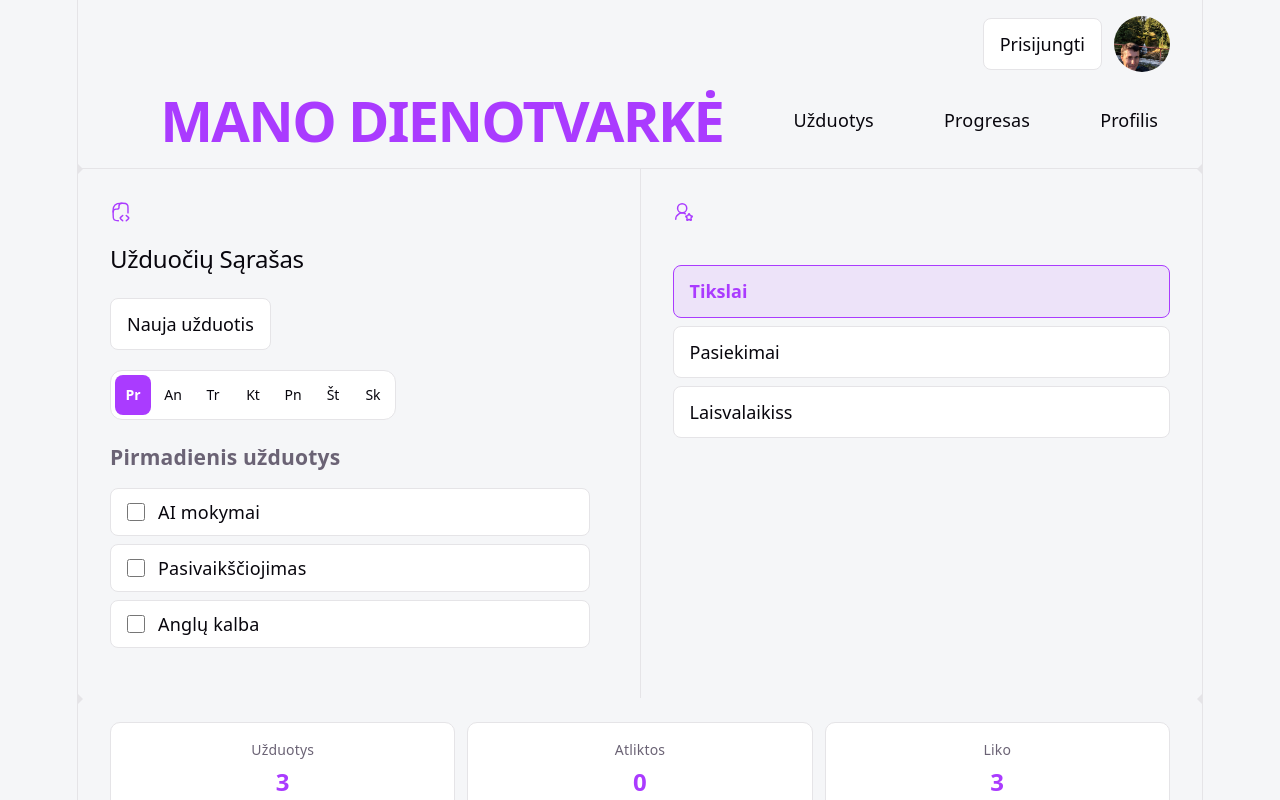
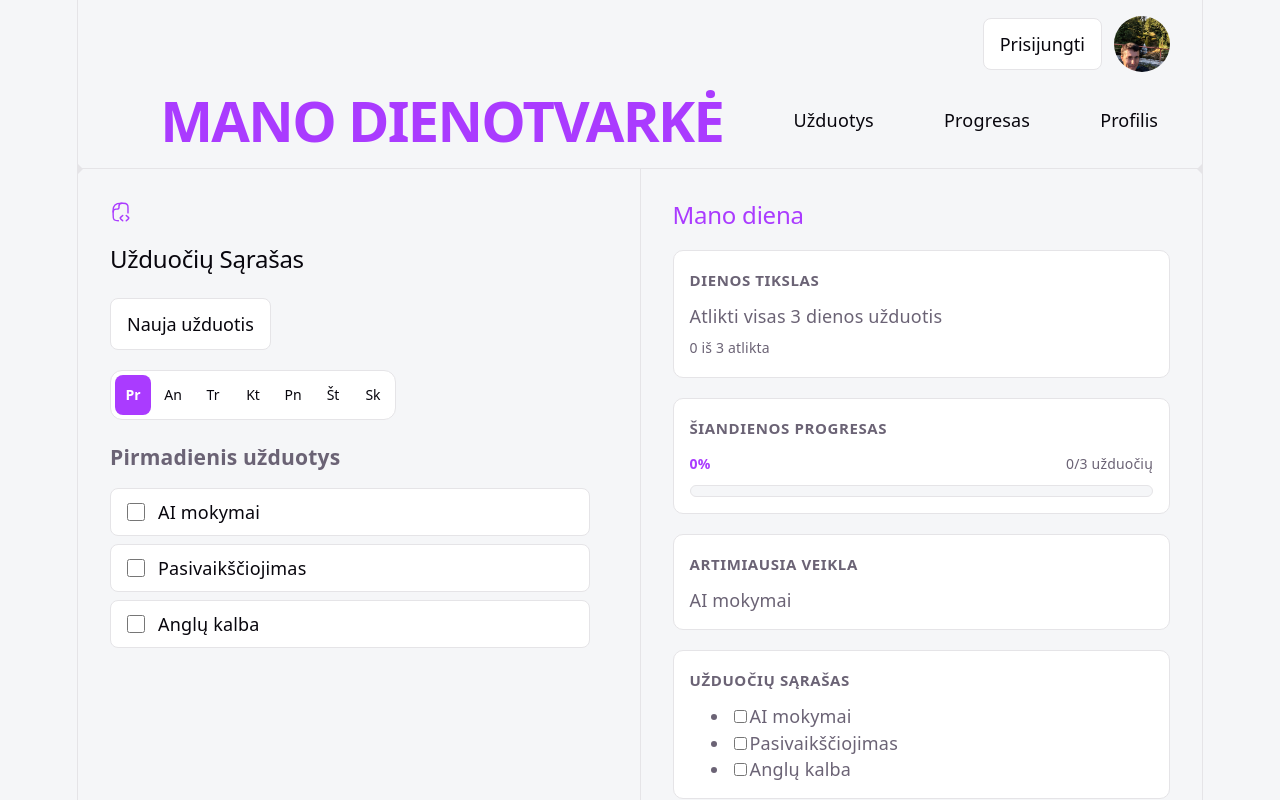
Before and after one commit to mariusbrazas78-bit/pirmas-projektas, a React (Vite) app: page / in a window 1280 px wide. Shown: the top 800 px of the page. Built offline with nearby package versions, Linux system fonts and the light colour scheme.

Commit message:
atsirado naujas blokas Mano diena

```diff
--- a/src/App.css
+++ b/src/App.css
@@ -306,6 +306,78 @@
   }
 }
 
+#social {
+  .my-day-panel {
+    display: flex;
+    flex-direction: column;
+    gap: 20px;
+    max-width: 520px;
+    margin-inline: auto;
+    text-align: left;
+  }
+
+  .my-day-panel > h2 {
+    margin: 0;
+    color: var(--accent);
+  }
+
+  .my-day-section {
+    padding: 16px;
+    border: 1px solid var(--border);
+    border-radius: 10px;
+    background: var(--social-bg);
+  }
+
+  .my-day-section h3 {
+    margin: 0 0 10px;
+    font-size: 15px;
+    text-transform: uppercase;
+    letter-spacing: 0.04em;
+  }
+
+  .my-day-section p {
+    margin: 0;
+  }
+
+  .my-day-detail {
+    margin-top: 6px !important;
+    color: var(--text);
+    font-size: 14px;
+  }
+
+  .my-day-progress-copy {
+    display: flex;
+    justify-content: space-between;
+    margin-bottom: 8px;
+    color: var(--text);
+    font-size: 14px;
+  }
+
+  .my-day-progress-copy span:first-child {
+    color: var(--accent);
+    font-weight: 700;
+  }
+
+  .my-day-progress-track {
+    height: 10px;
+    overflow: hidden;
+    border: 1px solid var(--border);
+    border-radius: 8px;
+    background: var(--bg);
+  }
+
+  .my-day-progress-fill {
+    height: 100%;
+    border-radius: inherit;
+    background: var(--accent);
+    transition: width 0.3s ease;
+  }
+
+  .my-day-task-list {
+    margin: 0;
+  }
+}
+
 #spacer ul {
   list-style: none;
   padding: 0;
--- a/src/App.jsx
+++ b/src/App.jsx
@@ -16,7 +16,6 @@ const weekDays = [
 
 const shortWeekDays = ['Pr', 'An', 'Tr', 'Kt', 'Pn', 'Št', 'Sk']
 
-const categories = ['Tikslai', 'Pasiekimai', 'Laisvalaikiss']
 const initialTasks = [
   { id: 1, title: 'AI mokymai', completed: false },
   { id: 2, title: 'Pasivaikščiojimas', completed: false },
@@ -32,7 +31,6 @@ const initialTasksByDay = Object.fromEntries(
 
 function App() {
   const [selectedDay, setSelectedDay] = useState('Pirmadienis')
-  const [selectedCategory, setSelectedCategory] = useState('Tikslai')
   const [showLogin, setShowLogin] = useState(false)
   const [tasksByDay, setTasksByDay] = useState(initialTasksByDay)
   const [newTaskTitle, setNewTaskTitle] = useState('')
@@ -40,6 +38,7 @@ function App() {
   const tasks = tasksByDay[selectedDay] ?? []
   const completedTasks = tasks.filter((task) => task.completed).length
   const remainingTasks = tasks.length - completedTasks
+  const nextTask = tasks.find((task) => !task.completed)
   const taskProgress = tasks.length === 0
     ? 0
     : Math.round((completedTasks / tasks.length) * 100)
@@ -187,29 +186,60 @@ function App() {
         </div>
 
         <div id="social">
-          <svg
-            className="icon"
-            role="presentation"
-            aria-hidden="true"
-          >
-            <use href="/icons.svg#social-icon"></use>
-          </svg>
+          <section className="my-day-panel" aria-labelledby="my-day-title">
+            <h2 id="my-day-title">Mano diena</h2>
 
-          <div className="week-days" role="group" aria-label="Pasirinkite kategoriją">
-            {categories.map((category) => (
-              <button
-                key={category}
-                type="button"
-                className="day-button"
-                aria-pressed={selectedCategory === category}
-                onClick={() => setSelectedCategory(category)}
+            <div className="my-day-section">
+              <h3>Dienos tikslas</h3>
+              <p>Atlikti visas {tasks.length} dienos užduotis</p>
+              <p className="my-day-detail">{completedTasks} iš {tasks.length} atlikta</p>
+            </div>
+
+            <div className="my-day-section">
+              <h3>Šiandienos progresas</h3>
+              <div className="my-day-progress-copy">
+                <span>{taskProgress}%</span>
+                <span>{completedTasks}/{tasks.length} užduočių</span>
+              </div>
+              <div
+                className="my-day-progress-track"
+                role="progressbar"
+                aria-label={`${selectedDay} progresas`}
+                aria-valuenow={taskProgress}
+                aria-valuemin="0"
+                aria-valuemax="100"
               >
-                {category}
-              </button>
-            ))}
-          </div>
+                <div className="my-day-progress-fill" style={{ width: `${taskProgress}%` }} />
+              </div>
+            </div>
 
+            <div className="my-day-section">
+              <h3>Artimiausia veikla</h3>
+              <p>{nextTask ? nextTask.title : 'Visos dienos užduotys atliktos!'}</p>
+            </div>
 
+            <div className="my-day-section">
+              <h3>Užduočių sąrašas</h3>
+              {tasks.length > 0 ? (
+                <ul className="task-list my-day-task-list">
+                  {tasks.map((task) => (
+                    <li key={task.id} className={task.completed ? 'task-completed' : ''}>
+                      <label>
+                        <input
+                          type="checkbox"
+                          checked={task.completed}
+                          onChange={() => toggleTask(task.id)}
+                        />
+                        <span>{task.title}</span>
+                      </label>
+                    </li>
+                  ))}
+                </ul>
+              ) : (
+                <p>Šiai dienai užduočių dar nėra.</p>
+              )}
+            </div>
+          </section>
         </div>
       </section>
 
```
Also changed, not shown: 1 other file (tests, documents, lock files or other folders).
